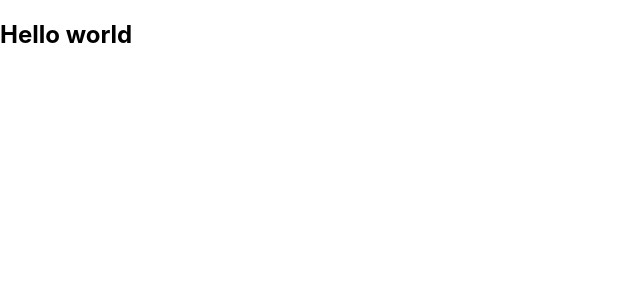
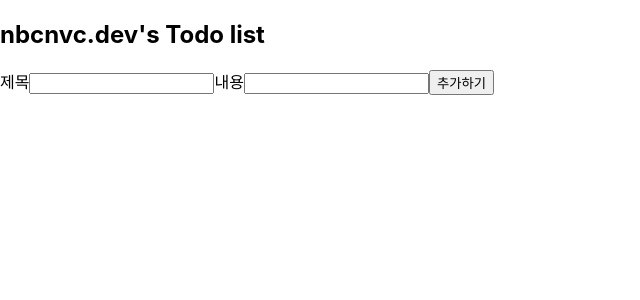
Before and after one commit to nbcnvc/nbc-todolist, a React (Create React App) app: page / in a window 1280 px wide. Shown: the top 300 px of the page, without its empty margins (0-640 px from the left). Built offline with nearby package versions, Linux system fonts and the light colour scheme.

Commit message:
Add `Header` / `TodoForm` components

```diff
--- a/src/App.js
+++ b/src/App.js
@@ -1,7 +1,24 @@
+import { useState } from 'react';
+
+import Header from "./Components/Header/Header";
+import TodoForm from "./Components/TodoForm/TodoForm";
+
+import './App.css'
+
+
 const App = () => {
+  const [todos, setTodos] = useState([])
+
+  const addTodoHandler = (todo) => {
+    setTodos((prevState) => {
+      return [...prevState, todo]
+    })
+  }
+
   return (
-    <div className="App">
-      <h2>Hello world</h2>
+    <div>
+      <Header />
+      <TodoForm addTodoHandler={addTodoHandler}/>
     </div>
   );
 }
--- /dev/null
+++ b/src/Components/Header/Header.js
@@ -0,0 +1,7 @@
+import './Header.css'
+
+const Header = () => {
+  return <h2>nbcnvc.dev's Todo list</h2>;
+};
+
+export default Header;
--- /dev/null
+++ b/src/Components/TodoForm/TodoForm.js
@@ -0,0 +1,56 @@
+import { useState } from "react";
+import "./TodoForm.css";
+
+const TodoForm = (props) => {
+  const [todoObj, setTodoObj] = useState({
+    title: "",
+    content: "",
+    isDone: false,
+  });
+
+  const onAddTodo = (e) => {
+    e.preventDefault();
+
+    props.addTodoHandler(todoObj);
+  };
+
+  const titleChangeHandler = (e) => {
+    setTodoObj((prevState) => {
+      return {
+        ...prevState,
+        title: e.target.value,
+      };
+    });
+  };
+
+  const contentChangeHandler = (e) => {
+    setTodoObj((prevState) => {
+      return {
+        ...prevState,
+        content: e.target.value,
+      };
+    });
+  };
+
+  return (
+    <form onSubmit={onAddTodo}>
+      <label for="title">제목</label>
+      <input
+        type="text"
+        id="title"
+        value={todoObj.title}
+        onChange={titleChangeHandler}
+      />
+      <label for="content">내용</label>
+      <input
+        type="text"
+        id="content"
+        value={todoObj.content}
+        onChange={contentChangeHandler}
+      />
+      <button>추가하기</button>
+    </form>
+  );
+};
+
+export default TodoForm;
```
Also changed, not shown: src/Components/TodoList/TodoList.js (added, +7 -0 lines), src/App.css (added), src/Components/Card/Card.css (added), src/Components/Card/Card.js (added), src/Components/Header/Header.css (added), src/Components/TodoForm/TodoForm.css (added), src/Components/TodoList/TodoList.css (added).
